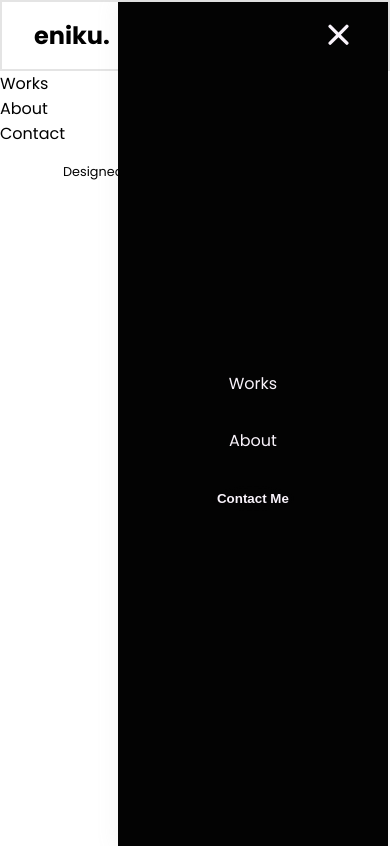
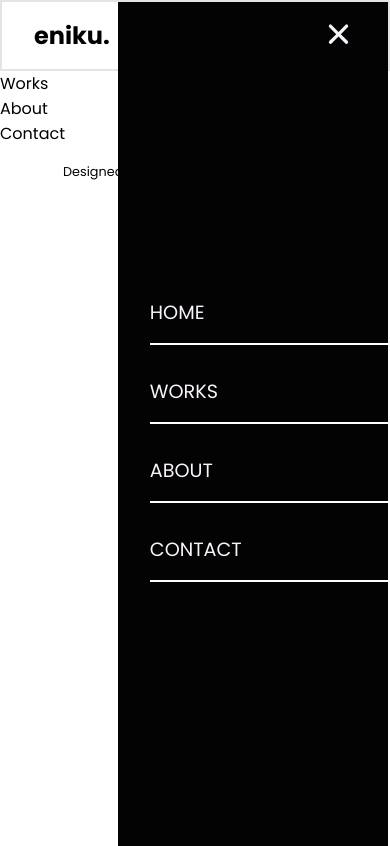
Before and after one commit to eniiku/enikudavid.me, a React (Vite) app: page / in a window 390 px wide. Both pictures are taken after a click on the icon 338 px from the left and 35 px from the top of the page. Built offline with nearby package versions, Linux system fonts and the light colour scheme.

Commit message:
style: redesign mobile Navbar layout

```diff
--- a/src/App.scss
+++ b/src/App.scss
@@ -21,3 +21,9 @@
   color: var(--black-color);
   line-height: 1.5;
 }
+
+.head--text {
+  font-size: 1.2rem;
+  font-weight: 500;
+  color: var(--black-color)
+}
--- a/src/components/Navbar/Navbar.scss
+++ b/src/components/Navbar/Navbar.scss
@@ -80,7 +80,6 @@
     width: 35px;
     height: 35px;
 
-    // margin-right: 1rem;
   }
 
   div {
@@ -89,8 +88,6 @@
     right: 0;
     bottom: 0;
     z-index: 4;
-
-    padding: 1rem;
 
     height: 100vh;
     width: 70%;
@@ -103,27 +100,30 @@
     background: var(--black-color);
     color: var(--white-color);
 
-    padding: 1rem 2rem;
-    box-shadow: 0 0 20px rgba(168, 168, 168, 0.15);
-
     svg {
       width: 35px;
       height: 35px;
+      margin: 1rem 2rem;
     }
 
     ul {
       list-style: none;
       height: 100%;
       width: 100%;
+      padding-left: 2rem;
 
       display: flex;
       justify-content: center;
-      align-items: center;
+      align-items: flex-start;
       flex-direction: column;
 
       li {
-        text-transform: capitalize;
-        margin: 1rem;
+        text-transform: uppercase;
+        margin-bottom: 2rem;
+        padding-bottom: 1rem;
+        width: 100%;
+
+        border-bottom: 2px solid white;
 
         a {
           text-decoration: none;
--- a/src/components/Navbar/Navbar.tsx
+++ b/src/components/Navbar/Navbar.tsx
@@ -32,18 +32,15 @@ const Navbar = () => {
         {menu && (
           <div>
             <HiX onClick={toggleMenu} />
-            <ul>
-              {['works', 'about'].map((item) => (
+            <ul className='head--text'>
+              {['home','works', 'about', 'contact'].map((item) => (
                 <li key={`link-${item}`}>
                   <a href={`#${item}`} onClick={toggleMenu}>
                     {item}
                   </a>
                 </li>
               ))}
-              <li>
-                <button className="app__navbar--btn">Contact Me</button>
-              </li>
-            </ul>
+           </ul>
           </div>
         )}
       </div>
```
